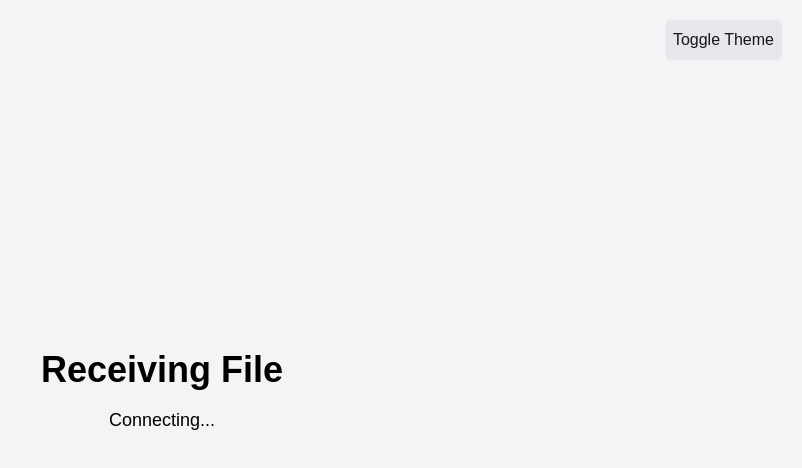
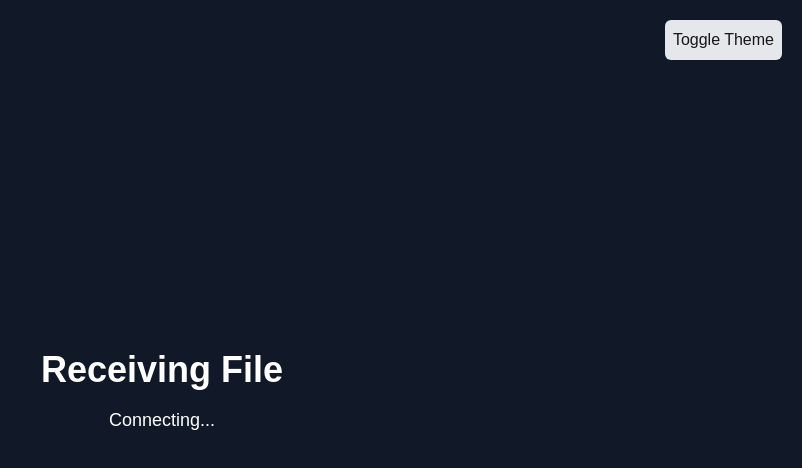
Before and after one commit to wishaldubey/P2PSHARE, a Next.js app: page /receive/1 in a window 1280 px wide. Shown: the top 468 px of the page, without its empty margins (478-1280 px from the left). Built offline with nearby package versions, Linux system fonts and the light colour scheme.

Commit message:
Update [hash].js

```diff
--- a/pages/receive/[hash].js
+++ b/pages/receive/[hash].js
@@ -1,19 +1,18 @@
+
 import { useEffect, useState, useRef } from 'react';
 import { useRouter } from 'next/router';
 
 export default function Receive() {
   const [fileUrl, setFileUrl] = useState(null);
   const [downloading, setDownloading] = useState(false);
-  const [progress, setProgress] = useState(0); // Progress state
-  const [torrent, setTorrent] = useState(null); // Store torrent object
-  const [speed, setSpeed] = useState(0); // Speed in KB/sec
-  const [fileName, setFileName] = useState(null); // Filename
+  const [progress, setProgress] = useState(0);
+  const [speed, setSpeed] = useState(0);
+  const [fileName, setFileName] = useState(null);
   const [connectionStatus, setConnectionStatus] = useState('Connecting...');
   const clientRef = useRef(null);
   const router = useRouter();
   const { hash } = router.query;
 
-  // Initialize WebTorrent client
   useEffect(() => {
     const loadWebTorrent = () => {
       if (window.WebTorrent) {
@@ -24,7 +23,7 @@ export default function Receive() {
         script.async = true;
         script.onload = () => {
           clientRef.current = new window.WebTorrent();
-          initiateTorrentDownload(); // Start torrent download after script load
+          initiateTorrentDownload();
         };
         document.body.appendChild(script);
       }
@@ -39,7 +38,6 @@ export default function Receive() {
     };
   }, []);
 
-  // Function to initiate torrent download
   const initiateTorrentDownload = () => {
     if (hash && clientRef.current) {
       const client = clientRef.current;
@@ -54,30 +52,24 @@ export default function Receive() {
         ]
       });
 
-      setTorrent(newTorrent);
+      setConnectionStatus('Connecting to peers...');
       setDownloading(true);
-      setConnectionStatus('Connecting to peers...');
 
-      // When torrent metadata is ready, show the file name
       newTorrent.on('metadata', () => {
         setFileName(newTorrent.files[0].name);
-        setConnectionStatus('Connected');
+        setConnectionStatus(null); // Remove the "Receiving File..." text once connected
       });
 
-      // Listen for progress updates
       newTorrent.on('download', () => {
         const total = newTorrent.length;
         const downloaded = newTorrent.downloaded;
         const progressPercentage = (downloaded / total) * 100;
         setProgress(progressPercentage);
-
-        // Get download speed in KB/s
         setSpeed(newTorrent.downloadSpeed / 1024);
       });
 
-      // Get the file URL once the download is complete
       newTorrent.on('done', () => {
-        const file = newTorrent.files[0]; // Access the first file
+        const file = newTorrent.files[0];
         file.getBlobURL((err, url) => {
           if (err) {
             console.error('Error getting blob URL:', err);
@@ -88,23 +80,29 @@ export default function Receive() {
           setDownloading(false);
         });
       });
-    } else {
-      console.error('No hash or client available.');
     }
   };
 
-  // Retry connecting after WebTorrent client is loaded
-  useEffect(() => {
-    if (clientRef.current && hash) {
-      initiateTorrentDownload();
+  const handleCloseConnection = () => {
+    if (clientRef.current) {
+      clientRef.current.destroy();
+      router.push('/');
     }
-  }, [clientRef.current, hash]);
+  };
 
   return (
-    <div className="flex flex-col items-center justify-center h-screen bg-gray-100 dark:bg-gray-900 text-black dark:text-white">
+    <div className="flex flex-col items-center justify-center h-screen bg-gray-900 text-white">
       <h1 className="text-4xl font-bold mb-4">Receiving File</h1>
-      {fileName && <p className="text-lg mb-4">File: {fileName}</p>}
-      {connectionStatus && <p className="text-lg mb-4">{connectionStatus}</p>}
+
+      {fileName && (
+        <p className="text-lg mb-4">
+          File: {fileName.length > 15 ? `${fileName.slice(0, 15)}...` : fileName}
+        </p>
+      )}
+
+      {connectionStatus && (
+        <p className="text-lg mb-4">{connectionStatus}</p>
+      )}
 
       {downloading && (
         <>
@@ -112,7 +110,8 @@ export default function Receive() {
           <div className="w-2/3 h-4 bg-gray-300 rounded-full mt-4">
             <div
               className="bg-blue-500 h-full rounded-full"
-              style={{ width: `${progress}%` }}
+              style={{                 width: `${progress}%`
+              }}
             />
           </div>
           <p className="mt-2 text-center">{progress.toFixed(2)}% downloaded</p>
@@ -120,17 +119,23 @@ export default function Receive() {
         </>
       )}
 
-      {fileUrl && torrent && (
-        <div className="mt-4 text-center">
-          <p className="text-lg mb-2">Download complete! Click the link below:</p>
-          <a
-            href={fileUrl}
-            download={torrent.files[0].name} // Use the torrent state to set the filename
-            className="bg-blue-500 text-white px-4 py-2 rounded-md hover:bg-blue-600 break-all"
-          >
-            Download {torrent.files[0].name} {/* Display the original filename */}
-          </a>
-        </div>
+      {fileUrl && (
+        <a
+          href={fileUrl}
+          download={fileName}
+          className="bg-blue-500 text-white px-4 py-2 rounded-md hover:bg-blue-600 mt-4"
+        >
+          Download {fileName.length > 15 ? `${fileName.slice(0, 15)}...` : fileName}
+        </a>
+      )}
+
+      {!downloading && fileUrl && (
+        <button
+          onClick={handleCloseConnection}
+          className="bg-red-500 text-white px-4 py-2 mt-4 rounded-md hover:bg-red-600"
+        >
+          Close Connection
+        </button>
       )}
     </div>
   );
```
